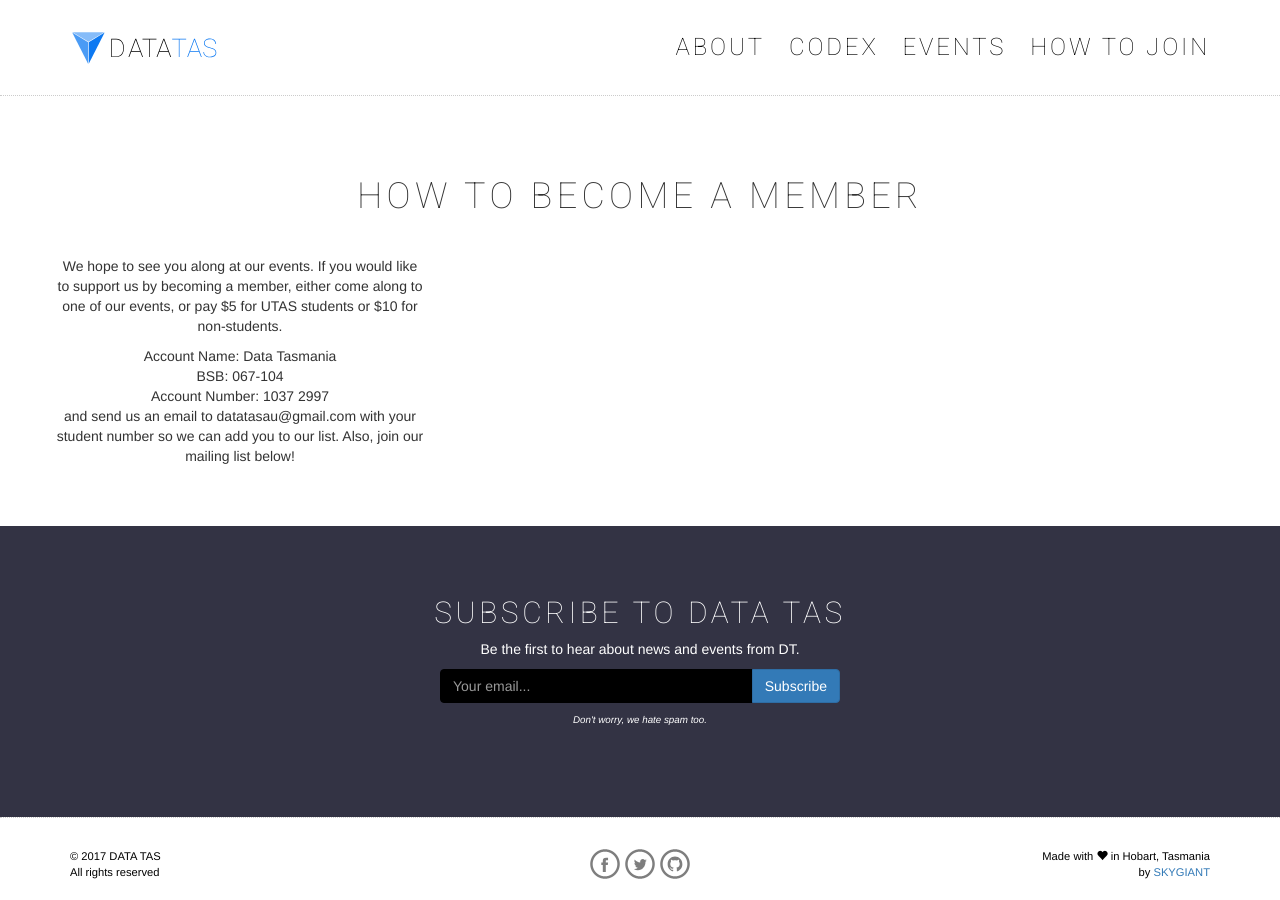
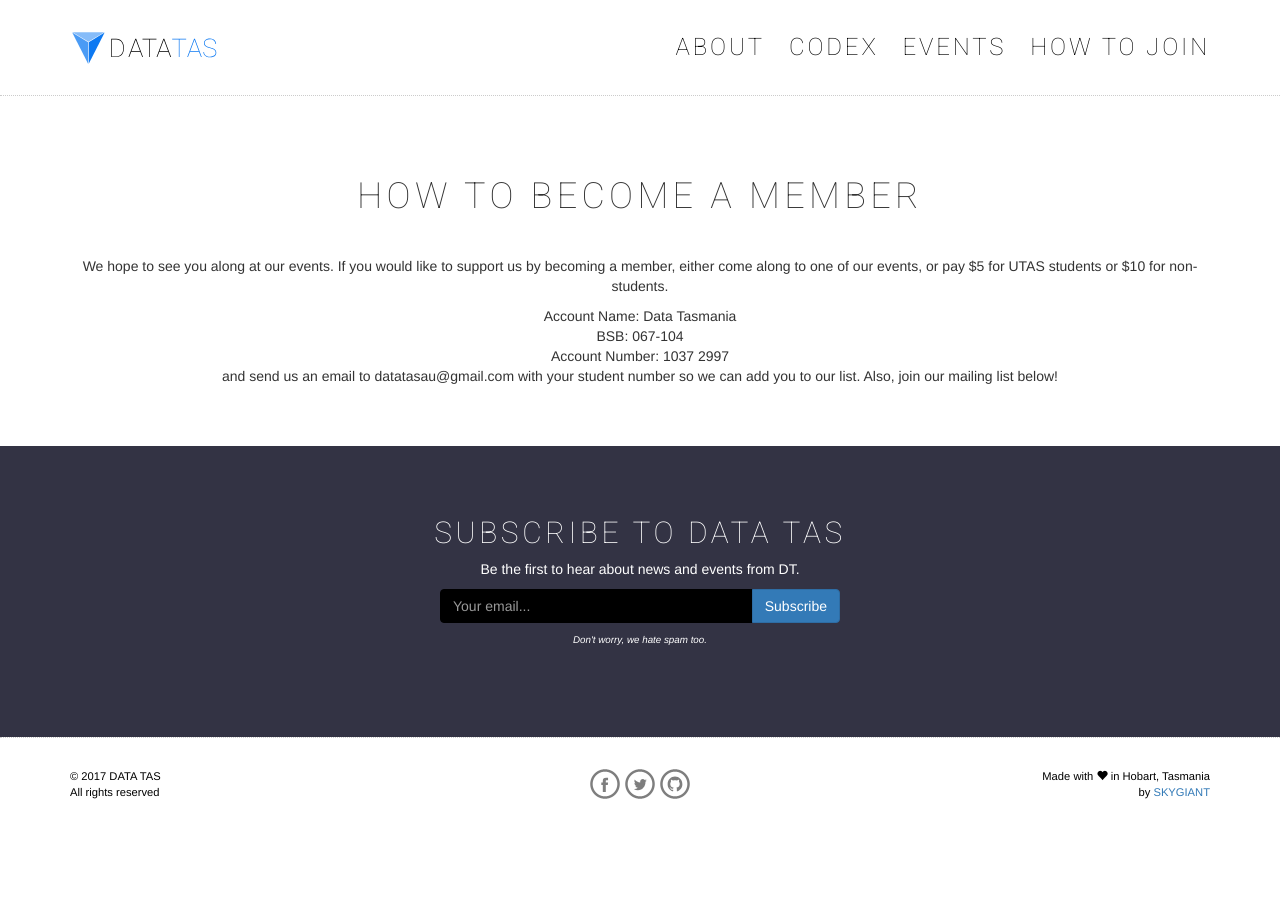
Before and after one commit to datatas/datatas.github.io, a Jekyll site: the page built from index.html, in a window 1280 px wide and 900 px high, scrolled down 767 px. Built offline with Jekyll 4.4.1, drawn with Linux system fonts in a browser that asks for light colours; nearby versions of some CDN libraries; after the commit the page ends 1597 px from its top, so only the background shows below that.

```diff
--- a/index.html
+++ b/index.html
@@ -52,7 +52,7 @@
                 <h1 class="text-centered" id="about2">How to become a member</h1>
             </div>
             <div class="row">
-                <div class="col-sm-4 service">
+                <div class="col-sm-12 service">
                 <p>We hope to see you along at our events. If you would like to support us by becoming a member, either come along to one of our events, or pay $5 for UTAS students or $10 for non-students. </p>
                 <p>Account Name: Data Tasmania <br> BSB: 067-104 <br> Account Number: 1037 2997 <br> and send us an email to datatasau@gmail.com with your student number so we can add you to our list. Also, join our mailing list below!
             </div>
```
